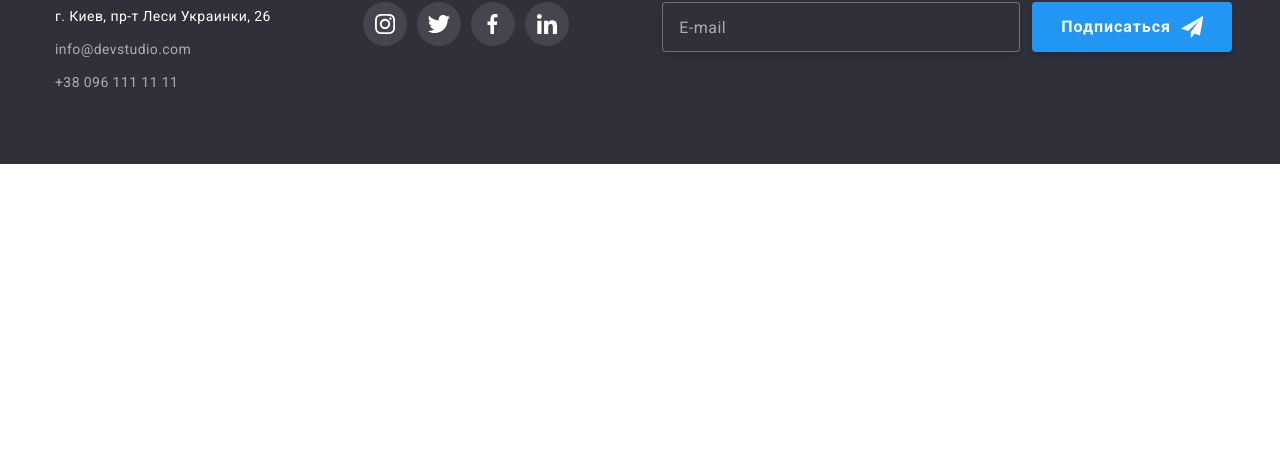
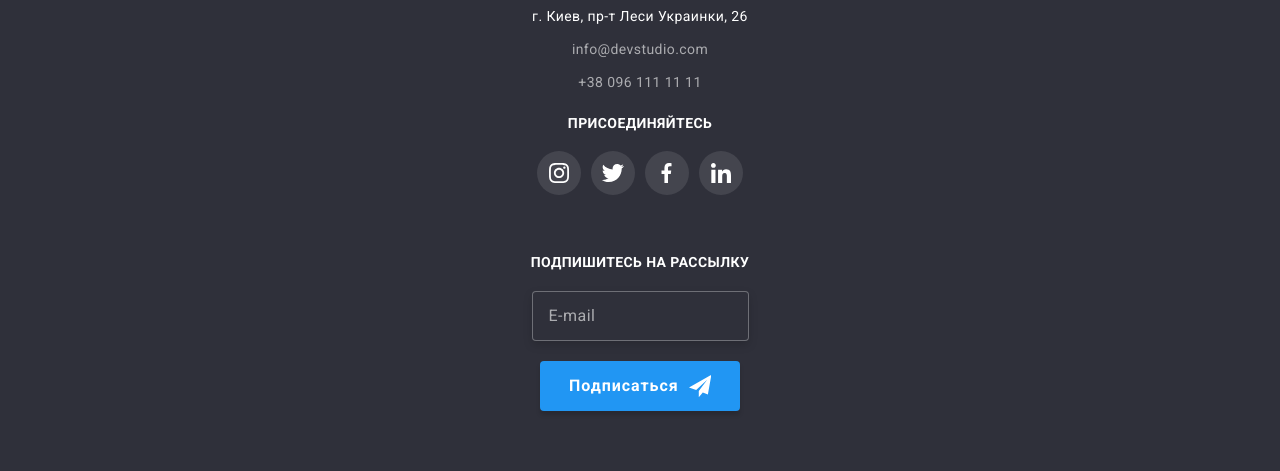
Before and after one commit to Ex0rc1st/goit-markup-hw-08, a plain HTML site: page portfolio.html in a window 1280 px wide. Shown: the part 1737-2208 px from the top of the page. Before the commit the page ends 1901 px from the top, so only its background shows below. Drawn offline with nearby package versions, Linux system fonts and the light colour scheme.

Commit message:
footer mobile

```diff
--- a/sass/base/_common.scss
+++ b/sass/base/_common.scss
@@ -14,10 +14,9 @@ body {
 }
 
 .section {
-    @media screen and (min-width: 480px) {
-            padding-top: 60px;
-            padding-bottom: 60px;
-        }
+    padding-top: 60px;
+    padding-bottom: 60px;
+
 
         @media screen and (min-width: 1200px) {
             padding-top: 94px;
--- a/sass/components/_logo.scss
+++ b/sass/components/_logo.scss
@@ -1,6 +1,6 @@
 .logo {
     display: block;
-    margin-right: 93px;
+    // margin-right: 93px;
 
     font-family: 'Raleway', sans-serif;
     font-style: normal;
--- a/sass/layuot/_footer-sub.scss
+++ b/sass/layuot/_footer-sub.scss
@@ -1,10 +1,12 @@
 .footer-sub {
-    margin-left: 93px;
-    margin-top: 12px;
+    // margin-left: 93px;
+    // margin-top: 12px;
+    padding-top: 60px;
 }
 
 .footer-sub-form {
-    display: flex;
+    display: block;
+    align-items: center;
 }
 
 .footer-sub-header {
@@ -17,11 +19,13 @@
     color: var(--background-white);
 
     margin-bottom: 20px;
+
+    text-align: center;
 }
 
 .footer-sub-email {
     border: none;
-    width: 358px;
+    width: auto;
     height: 50px;
     border: 1px solid rgba(255, 255, 255, 0.3);
     box-sizing: border-box;
@@ -30,6 +34,10 @@
     background: #2F303A;
     padding: 15px 16px;
     color: var(--background-white);
+    display: block;
+    margin-left: auto;
+    margin-right: auto;
+    margin-bottom: 20px;
 
     transition: border 250ms cubic-bezier(0.4, 0, 0.2, 1);
 
@@ -68,7 +76,8 @@
     box-shadow: 0px 4px 4px rgba(0, 0, 0, 0.15);
     border-radius: 4px;
 
-    margin-left: 12px;
+    margin-left: auto;
+    margin-right: auto;
 
     display: flex;
     align-items: center;
--- a/sass/layuot/_footer.scss
+++ b/sass/layuot/_footer.scss
@@ -1,11 +1,16 @@
 .footer {
+    width: 100vw;
     background-color: var(--background-color);
-
     padding-top: 60px;
     padding-bottom: 60px;
 }
 
+.footer-info {
+    text-align: center;
+}
+
 .footer-address {
+    text-align: center;
     margin-top: 20px;
 }
 
@@ -38,10 +43,15 @@
     margin-bottom: 9px;
 }
 
+.footer-soc-list {
+    display: flex;
+    justify-content: center;
+}
+
 .footer-soc-links {
-    margin-top: 12px;
-    margin-left: 70px;
-    width: 206px;
+    margin-top: 20px;
+    // margin-left: 70px;
+    width: auto;
 }
 
 .footer-soc-header {
@@ -52,6 +62,7 @@
     text-transform: uppercase;
     color: var(--background-white);
     margin-bottom: 20px;
+    text-align: center;
 }
 
 .footer-soc-link {
@@ -79,12 +90,3 @@
 .footer-soc-item+.footer-soc-item {
     margin-left: 10px;
 }
-
-.container-footer {
-    display: flex;
-    margin-right: auto;
-    margin-left: auto;
-    width: 1200px;
-    padding-left: 15px;
-    padding-right: 15px;
-}
--- a/sass/layuot/_our-clients.scss
+++ b/sass/layuot/_our-clients.scss
@@ -2,16 +2,11 @@
     margin-bottom: 50px;
 }
 
-.our-clients {
-    // display: block;
+.our-clients-list {
     width: auto;
-    // margin-right: auto;
-    // margin-left: auto;
-    // list-style: none;
     display: flex;
     flex-wrap: wrap;
     justify-content: space-between;
-
 }
 
 .our-clients-logo {
@@ -20,7 +15,6 @@
 
     @media screen and (min-width: 768px) {
         width: calc(100% / 3 - 15px);
-
     }
 
     @media screen and (min-width: 1200px) {
@@ -35,10 +29,8 @@
     border-radius: 4px;
     justify-content: center;
     align-items: center;
-    // padding: 16px 32px;
     fill: var(--background-grey);
     display: flex;
-    // width: 170px;
     height: 92px;
     transition: fill 250ms cubic-bezier(0.4, 0, 0.2, 1), border 250ms cubic-bezier(0.4, 0, 0.2, 1);
     &:hover {
```
Also changed, not shown: index.html (+10 -5 lines), css/main.css, css/main.min.css, 2 other files.
